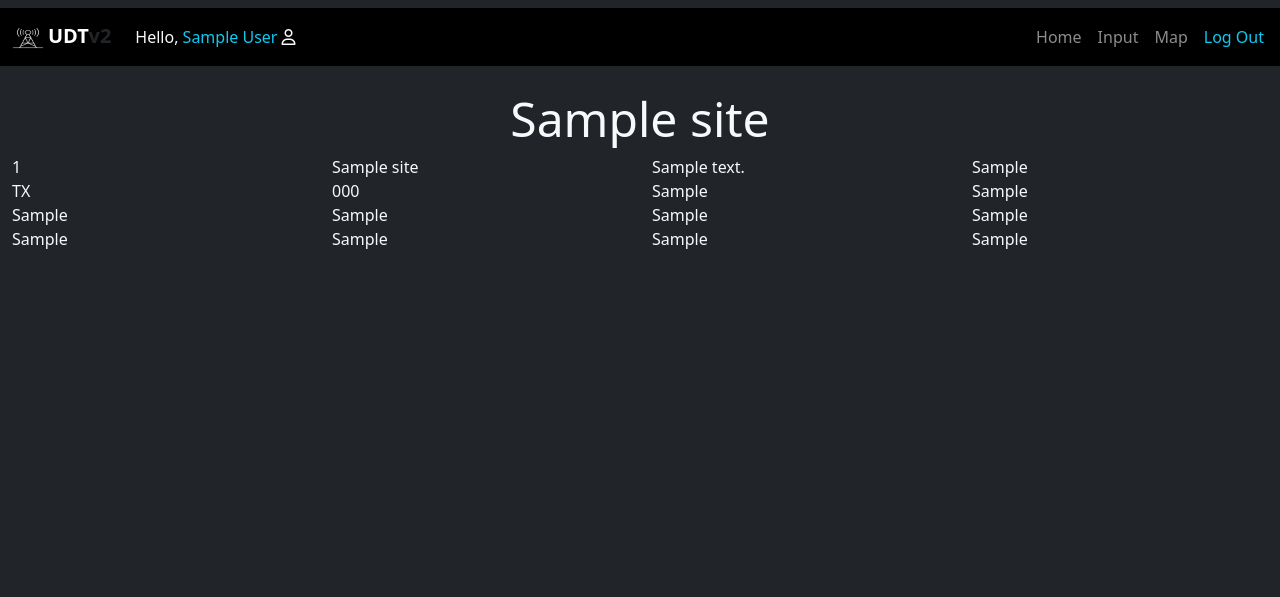
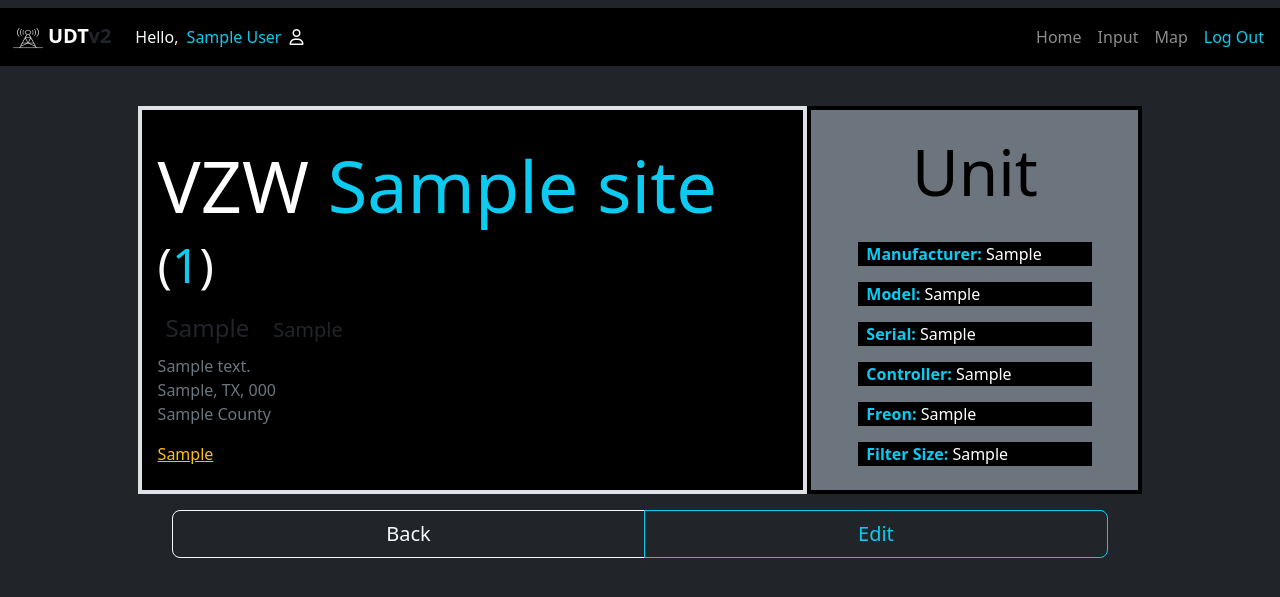
Before and after one commit to lob0scuro/UDTv2, a Flask app: page /view/1 in a window 1280 px wide. Shown: the top 597 px of the page. Run offline with Flask 3, Linux system fonts and the light colour scheme; the visitor is signed in with stand-in values (Sample User, id 1); tables that the repository leaves empty hold one stand-in row (values such as "Sample post"); parts of the project's set-up code (start-up, migrations or seed data) failed here and were passed over; some libraries are stand-ins or nearby versions.

Commit message:
made more changes to editor and view functions

```diff
--- a/UDTv2/__init__.py
+++ b/UDTv2/__init__.py
@@ -2,9 +2,9 @@ from flask import Flask
 from flask_sqlalchemy import SQLAlchemy
 import json
 from flask_migrate import Migrate
-from instance.conf import config
-# with open("/etc/config.json", encoding="utf-8") as config_file:
-#    config = json.load(config_file)
+# from instance.conf import config
+with open("/etc/config.json", encoding="utf-8") as config_file:
+   config = json.load(config_file)
 db = SQLAlchemy()
 
 
--- a/UDTv2/templates/base.html
+++ b/UDTv2/templates/base.html
@@ -16,7 +16,7 @@
             <div class="row">
                 <a class="navbar-brand text-white" href="{{ url_for('index') }}"><img src="{{ url_for('static', filename='images/icon.jpg') }}" alt="" width="40" height="30"><strong>UDT<span class="text-dark">v2</span></strong></a>
             </div>
-            <span class="nav-link disabled ms-2">Hello, <span class="text-info">{{ g.user['name'] }}</span><i class=" ms-1 fa-regular fa-user"></i></span>
+            <span class="nav-link disabled ms-2">Hello, <span class=" ps-1 text-info">{{ g.user['name'] }}</span></span><a class=" ps-1 link-light" href="#"><i class=" ms-1 fa-regular fa-user"></i></a>
             <button class="navbar-toggler ms-auto" type="button" data-bs-toggle="collapse" data-bs-target="#navbarToggler">
             <span class="navbar-toggler-icon"></span>
             </button>
--- a/UDTv2/templates/main/view.html
+++ b/UDTv2/templates/main/view.html
@@ -1,33 +1,37 @@
 {% extends 'base.html' %}
 {% block title %}Site {{ data.siteID }}{% endblock %}
 {% block content %}
-<div class="row"></div>
-    <div class="col">
-        <h3 class="display-5 text-center mt-3">{{ data.siteName }}</h3>
+<div class="row row-cols-2 mx-auto" style="width: 80%; margin-top: 2em;">
+    <div class="col-8 border border-4 p-3 bg-black">
+        <h1 class="display-2 text-start mt-3 text-white">VZW <span class="text-info">{{ data.siteName }}</span></h1>
+        <h3 class="display-5 text-start">(<span class="text-info">{{ data.siteID }}</span>)</h3>
+        <div class="bg-black me-5 text-dark p-2"><small class="fs-4 me-4">{{ '' if data.owner == 'None' else data.owner }}</small><small class="fs-5 bg-black">{{ data.type_of }}</small></div>
+        <p class="text-secondary">
+            {{ data.address }} <br>
+            {{ data.city }}, {{ data.state }}, {{ data.zip }} <br>
+            {{ data.parish }} {{ 'County' if data.state == 'TX' else 'Parish' }}
+        </p>
+        <a class="link-warning" href="{{ url_for('main.map') }}">{{ data.coordinates }}</a>
+
     </div>
-<div class="row">
-    <div class="col">{{ data.siteID }}</div>
-    <div class="col">{{ data.siteName }}</div>
-    <div class="col">{{ data.address }}</div>
-    <div class="col">{{ data.city }}</div>
+    <div class="col-4 p-2 border border-4 border-black bg-secondary">
+        <h1 class="display-3 text-center text-black mt-3">Unit</h1>
+        <br>
+        <p class="text-start text-info bg-black ps-2 w-75 mx-auto"><strong>Manufacturer: </strong><span class="text-white">{{ data.manufacturer }}</span></p>
+        <p class="text-start text-info bg-black ps-2 w-75 mx-auto"><strong>Model: </strong><span class="text-white">{{ data.model }}</span></p>
+        <p class="text-start text-info bg-black ps-2 w-75 mx-auto"><strong>Serial: </strong><span class="text-white">{{ data.serial }}</span></p>
+        <p class="text-start text-info bg-black ps-2 w-75 mx-auto"><strong>Controller: </strong><span class="text-white">{{ data.controller }}</span></p>
+        <p class="text-start text-info bg-black ps-2 w-75 mx-auto"><strong>Freon: </strong><span class="text-white">{{ data.refrigerant }}</span></p>
+        <p class="text-start text-info bg-black ps-2 w-75 mx-auto"><strong>Filter Size: </strong><span class="text-white">{{ data.filters }}</span></p>
+
+    </div>
 </div>
-    <div class="row">
-    <div class="col">{{ data.state }}</div>
-    <div class="col">{{ data.zip }}</div>
-    <div class="col">{{ data.parish }}</div>
-    <div class="col">{{ data.coordinates }}</div>
-</div>
-<div class="row">
-    <div class="col">{{ data.type_of }}</div>
-    <div class="col">{{ data.manufacturer }}</div>
-    <div class="col">{{ data.model }}</div>
-    <div class="col">{{ data.serial }}</div>
-</div>
-<div class="row">
-    <div class="col">{{ data.controller }}</div>
-    <div class="col">{{ data.refrigerant }}</div>
-    <div class="col">{{ data.filters }}</div>
-    <div class="col">{{ data.owner }}</div>
+<div class="row text-center mt-3">
+    <div class="btn-group btn-group-lg w-75 mx-auto">
+        <a class="btn btn-outline-light" href="{{ url_for('main.index') }}">Back</a>
+        <a class="btn btn-outline-info" href="{{ url_for('main.editor', id=data.siteID) }}">Edit</a>
+
+    </div>
 </div>
 
 
@@ -118,13 +122,7 @@
                 </div>
             </div>
         </div>
-        <div class="row text-center mt-3">
-            <div class="btn-group-sm">
-                <a class="btn btn-outline-info w-50 mx-auto" href="{{ url_for('main.index') }}">Back</a>
-                <a class="btn btn-outline-info w-50 mx-auto" href="{{ url_for('main.editor', id=data.siteID) }}">Edit</a>
 
-            </div>
-        </div>
     </form>  -->
 
 
```
Also changed, not shown: UDTv2/templates/main/editor.html (+7 -7 lines).
